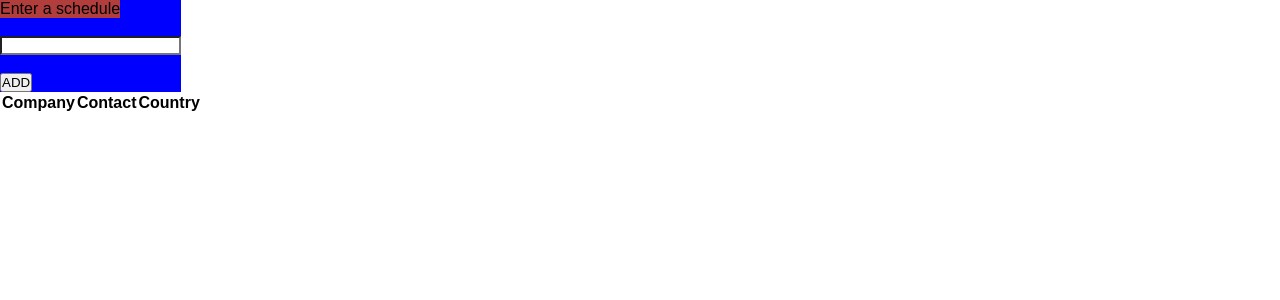
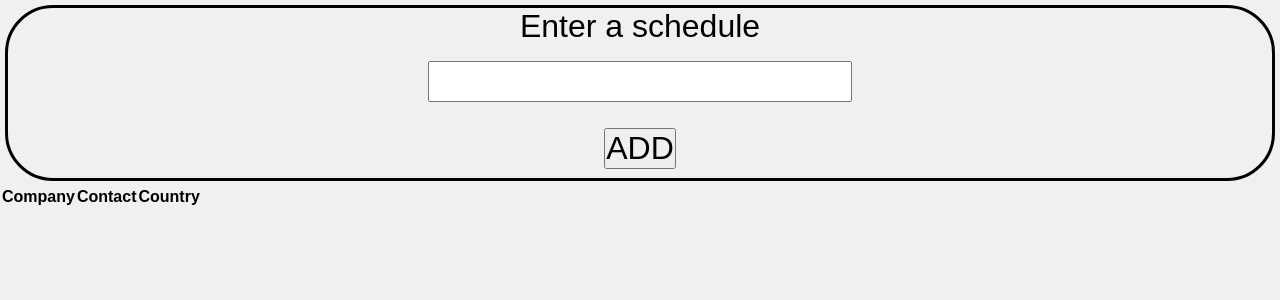
Before and after one commit to Josh011600/phpproj, a Flask app: page / in a window 1280 px wide. Shown: the top 300 px of the page. Run offline with Flask 3, Linux system fonts and the light colour scheme; lists and menus that the app fills with data are empty.

Commit message:
add styles

```diff
--- a/static/css/styles2.css
+++ b/static/css/styles2.css
@@ -1,35 +1,72 @@
 
-       * {
+      /*Overall design*/
+      * {
             margin: 0;
             padding: 0;
             box-sizing: border-box;
             scroll-behavior: smooth;
+            text-align: center;
+
+
+
+        }
+ /*Overall design End*/
+        body {
+            font-family: Arial, sans-serif;
+            background-color: rgb(240, 240, 240);
+            text-align: center;
+            align-items: center;
         }
 
-        body {
-            font-family: Arial, sans-serif;
-        }
-       .label1{
-        background-color: rgb(177, 61, 61);
-        display: table;
-        align-items: center;
-        justify-content: center;
-        margin-top: 5;
+       .heading{
+        color: rgb(145, 22, 22);
+        margin-top: 15%;
        }
-       .text_Box1{
-        background-color: #fff;
-        display: table;
-        align-items: center;
-        justify-content: center;
-        margin-bottom: 20;
+       .heading:hover{
+        opacity: 0.5;
+
        }
-       .container{
-        align-items: flex;
-        justify-content: center;
-        background-color: blue;
-        display: table;
+       .container
+       {
+        border-style: solid;
+        border-radius: 3em;
+        margin: 5px 5px 5px 5px;
+       }
+       .label1
+       {
+        font-size: 2em;
 
-        max-width: 100%;
-        max-height: ;
-        margin: 5,5,0,0;
        }
+       .text_Box1
+       {
+        font-size: 2em;
+       }
+       .add_Button
+       {
+        font-size: 2em;
+       }
+       .add_Button:hover
+       {
+
+        opacity: 0.7;
+        background-color: aquamarine;
+       }
+       .label1, .text_Box1, .add_Button{
+        margin-top: .5em;
+        margin-bottom: 0.3em;
+       }
+
+       /* for time and date*/
+
+       .container1 {
+        padding: 20px;
+        background-color: #b6bfd4;
+        border-radius: 10px;
+        text-align: center;
+        box-shadow: 0px 4px 10px rgba(0, 0, 0, 0.2);
+    }
+    #datetime {
+        font-size: 1em;
+        font-weight: bold;
+    }
+     /* for time and date end*/
```
